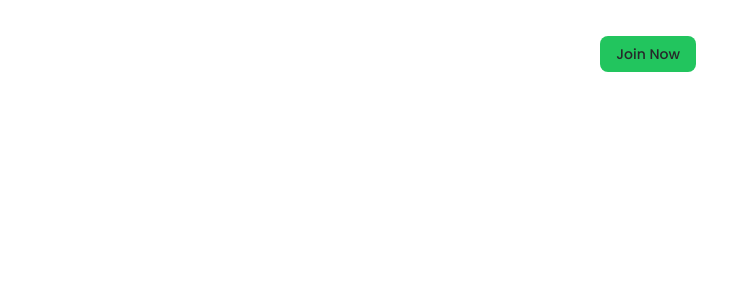
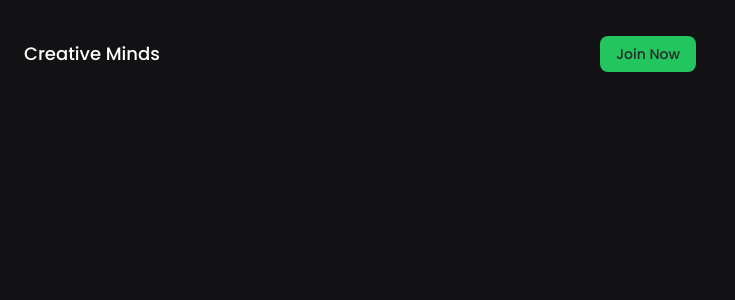
Before and after one commit to Gui-dev/little-blog, a Next.js app: page / in a window 1280 px wide. Shown: the top 300 px of the page, without its empty margins (0-735 px from the left). Built offline with nearby package versions, Linux system fonts and the light colour scheme.

Commit message:
style: add background color

```diff
--- a/src/styles/globals.css
+++ b/src/styles/globals.css
@@ -5,4 +5,5 @@
 html,
 body {
   scroll-behavior: smooth;
+  background-color: #121214;
 }
```
